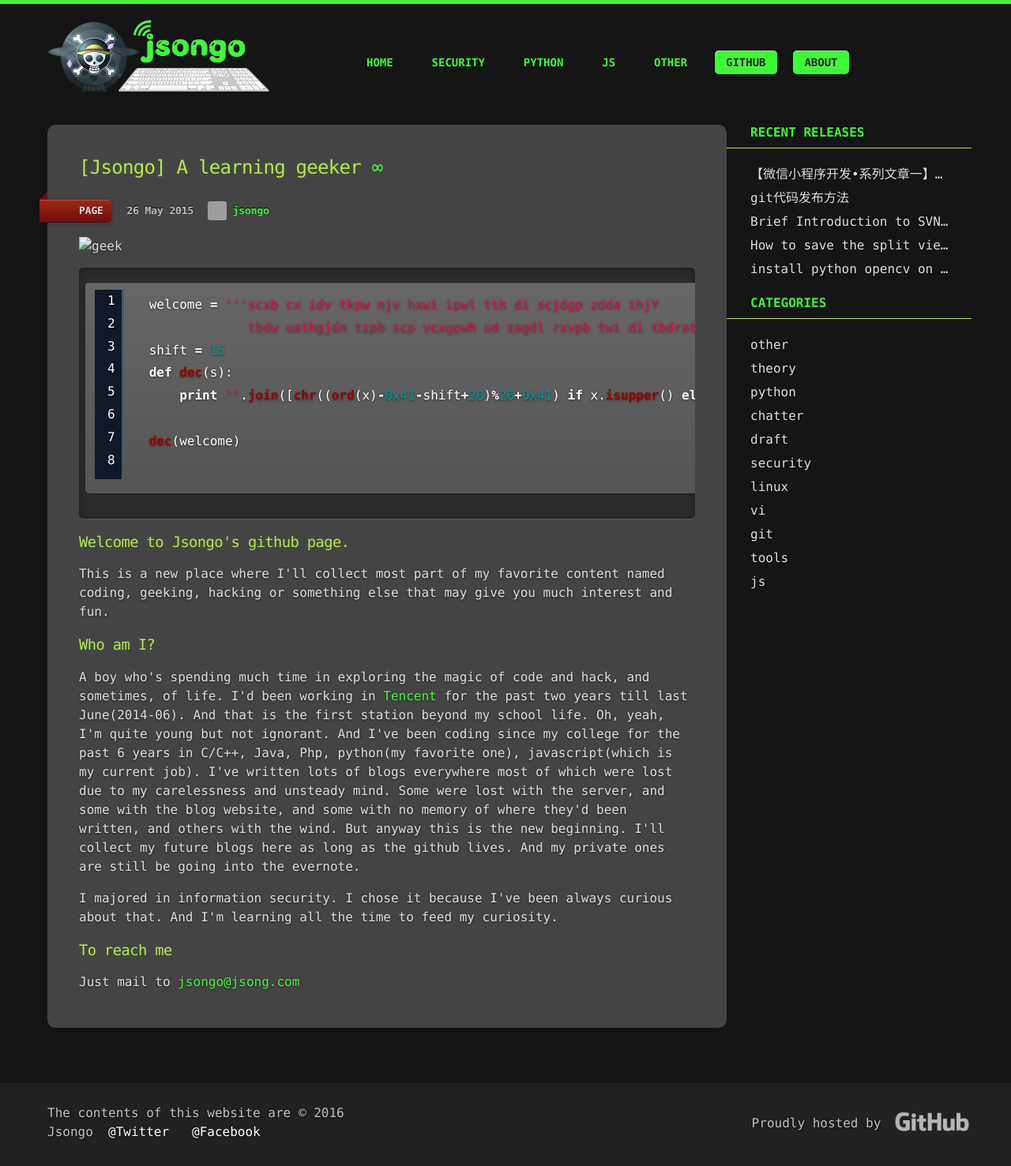
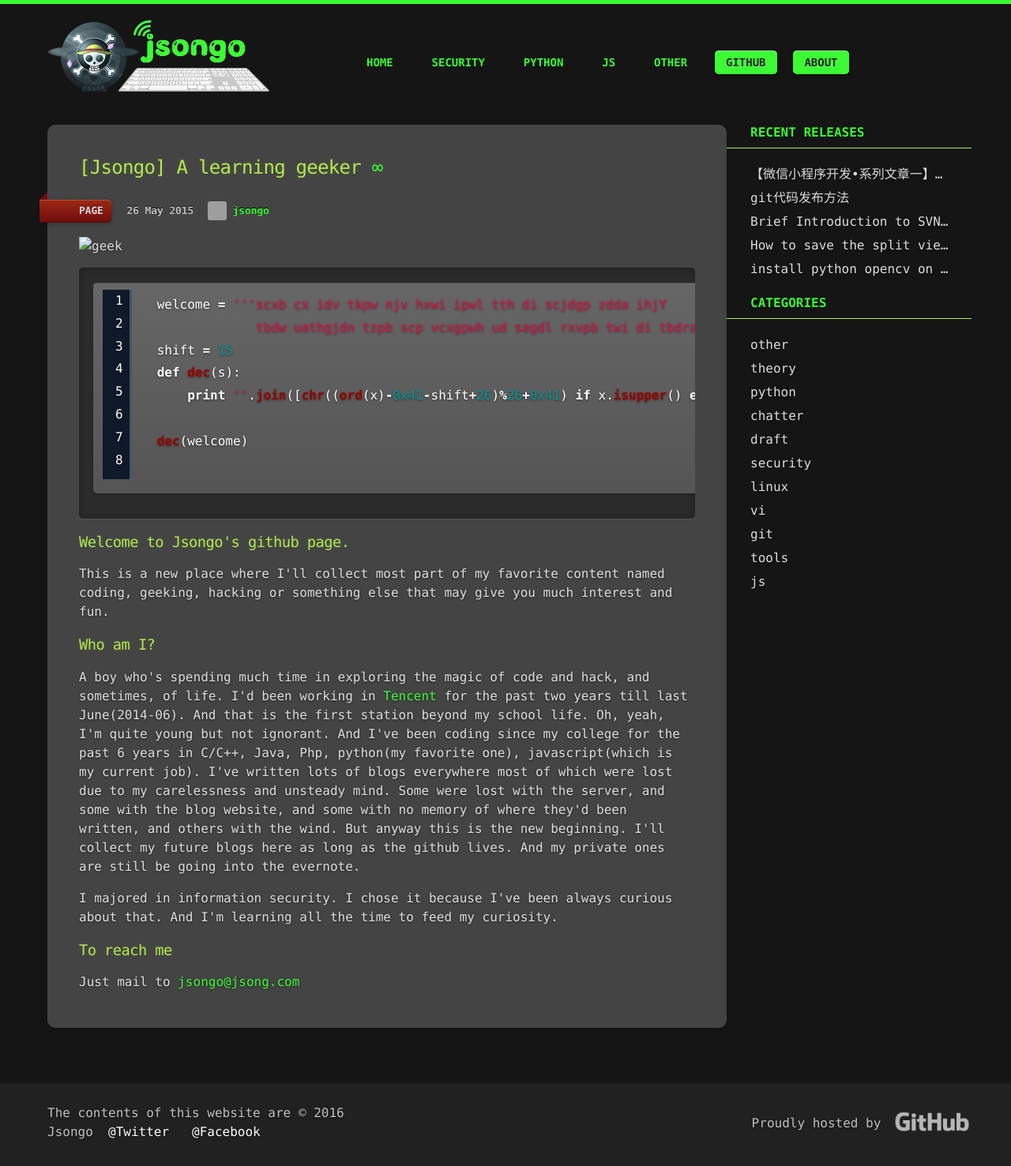
Before and after one commit to jsongo/jsongo.github.io, a Jekyll site: the page built from about.html, in a window 1280 px wide. Shown: the whole page at 79% size. Built offline with Jekyll 4.4.1, drawn with Linux system fonts in a browser that asks for light colours; comment, search, counter and statistics services are not loaded; grey boxes are pictures that could not be loaded.

Commit message:
Update screen.scss

```diff
--- a/css/screen.scss
+++ b/css/screen.scss
@@ -12,3 +12,7 @@ $spacing-unit:     30px;
 		"style",
 		"syntax-highlighting"
 ;
+
+code {
+padding: 0 10px;
+}
```
